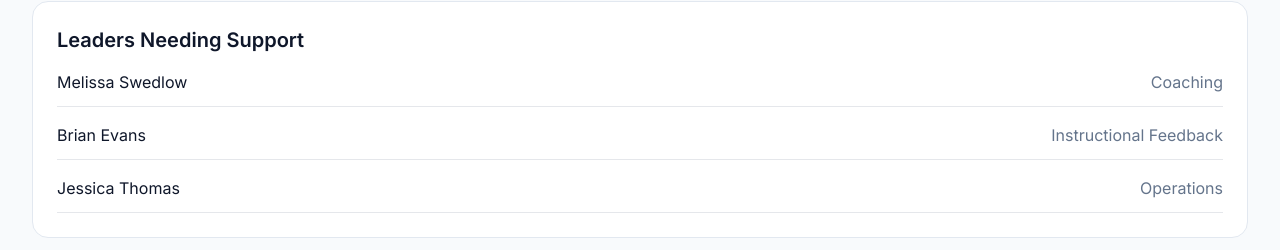
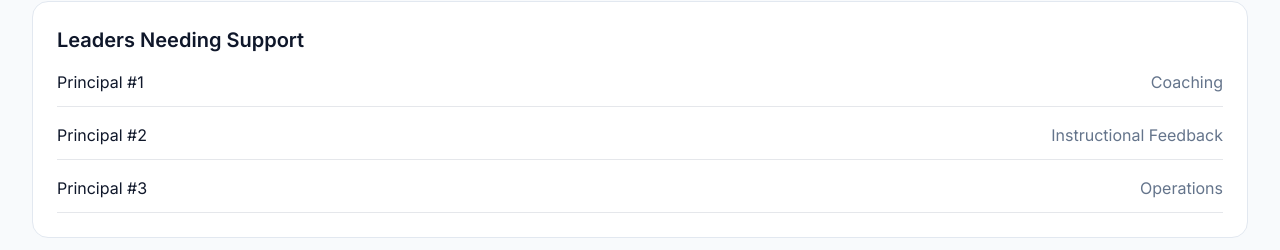
Before and after one commit to jmarc296-jpg/instructional-leadership-practice, a Next.js app: page /district in a window 1280 px wide. Shown: the part 313-563 px from the top of the page. Built offline with nearby package versions, Linux system fonts and the light colour scheme.

Commit message:
Remove real names from demo environment

```diff
--- a/app/district/page.tsx
+++ b/app/district/page.tsx
@@ -20,15 +20,15 @@ export default function DistrictPage() {
 
   const leaders = [
     {
-      name: "Melissa Swedlow",
+      name: "Principal #1",
       gap: "Coaching"
     },
     {
-      name: "Brian Evans",
+      name: "Principal #2",
       gap: "Instructional Feedback"
     },
     {
-      name: "Jessica Thomas",
+      name: "Principal #3",
       gap: "Operations"
     }
   ]
--- a/app/leader-profile/[id]/page.tsx
+++ b/app/leader-profile/[id]/page.tsx
@@ -1,7 +1,7 @@
 const leader = {
-  name: "Melissa Swedlow",
+  name: "Principal #1",
   role: "Principal",
-  school: "Facing History New Tech",
+  school: "High School A",
   readinessScore: "82%",
   promotionReadiness: "Ready Now",
   retentionRisk: "Low"
```
Also changed, not shown: app/demo-district/page.tsx (line endings or trailing spaces).
